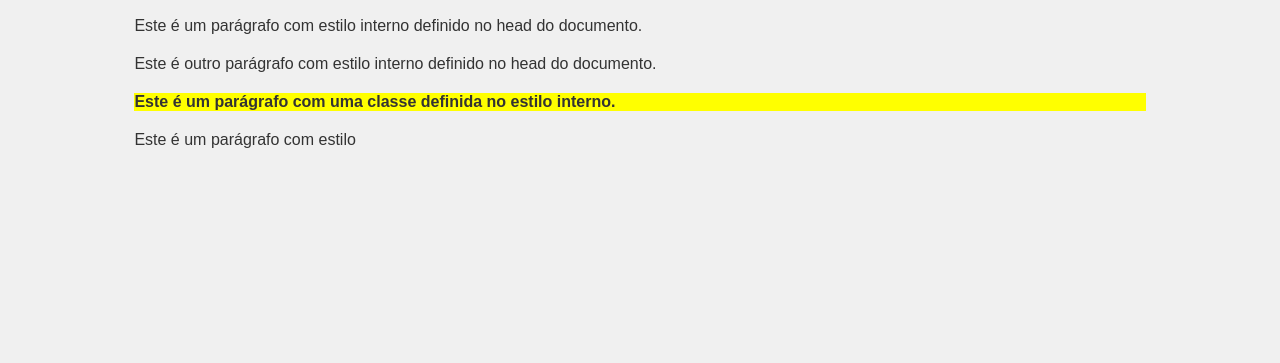
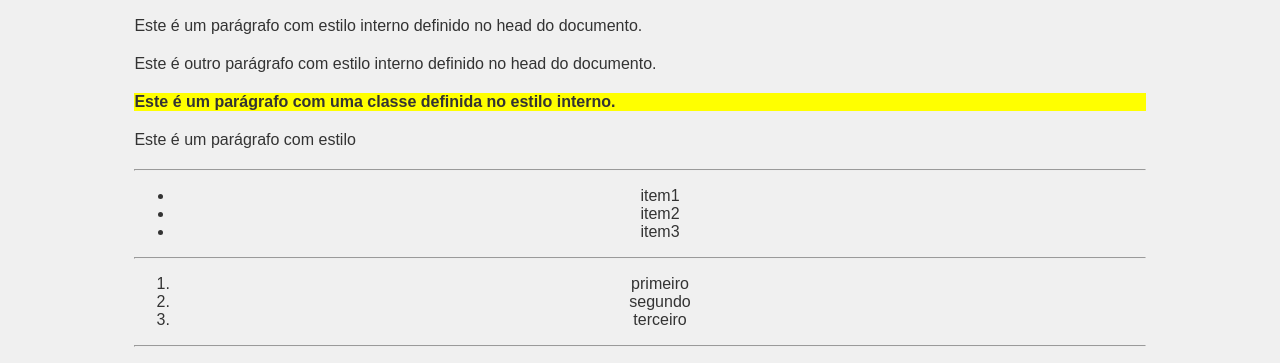
Before and after one commit to Lucasng777/olhou-mamou, a plain HTML site: page index.html in a window 1280 px wide. Shown: the part 1445-1808 px from the top of the page. Before the commit the page ends 1614 px from the top, so only its background shows below. Drawn offline with Linux system fonts and the light colour scheme.

Commit message:
quase la

```diff
--- a/index.html
+++ b/index.html
@@ -88,6 +88,20 @@
       <p>Este é um parágrafo com uma classe definida no estilo interno.</p>
     </div>
     <p>Este é um parágrafo com estilo
+    <hr>
+    <ul>
+      <li>item1</li>
+      <li>item2</li>
+      <li>item3</li>
+    </ul>
+    <hr>
+    <ol>
+      <li>primeiro</li>
+      <li>segundo</li>
+      <li>terceiro</li>
+    </ol>
+    <hr>
+    <dl></dl>
 
 
 </body>
```
